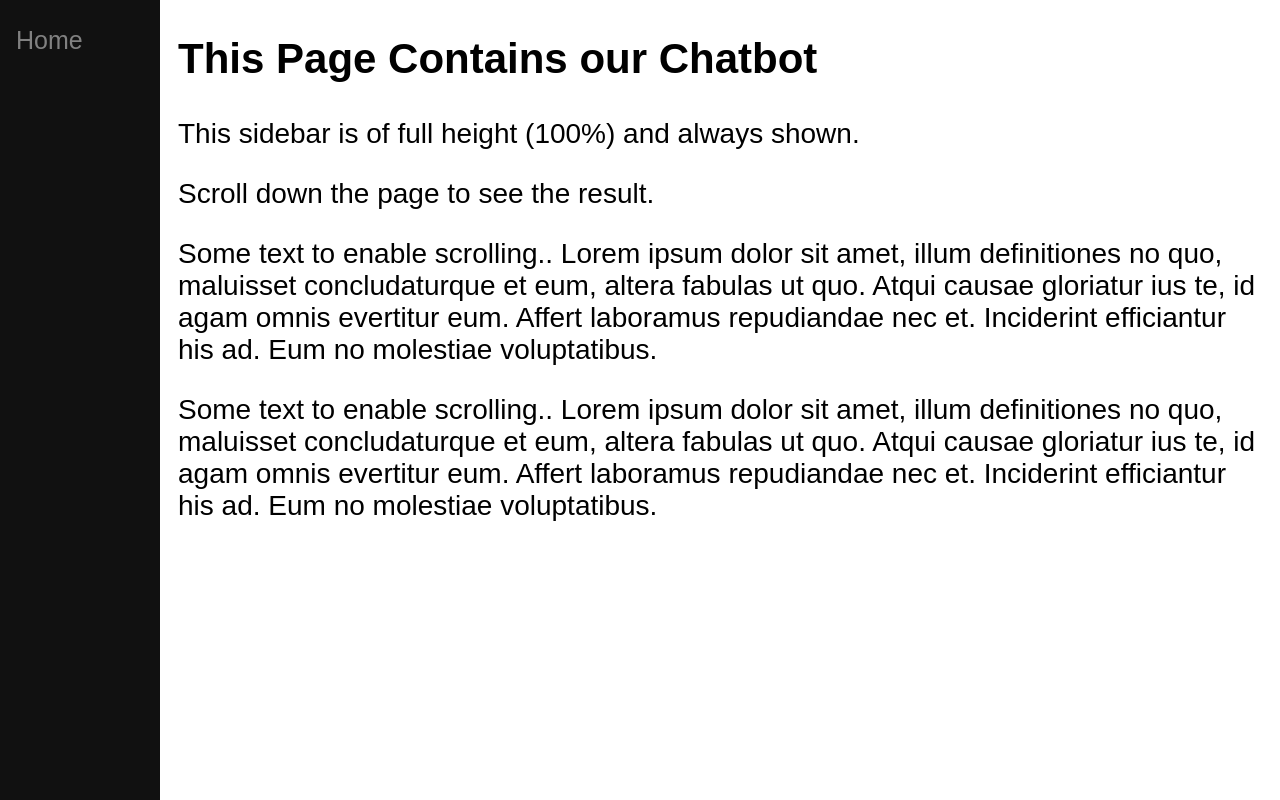
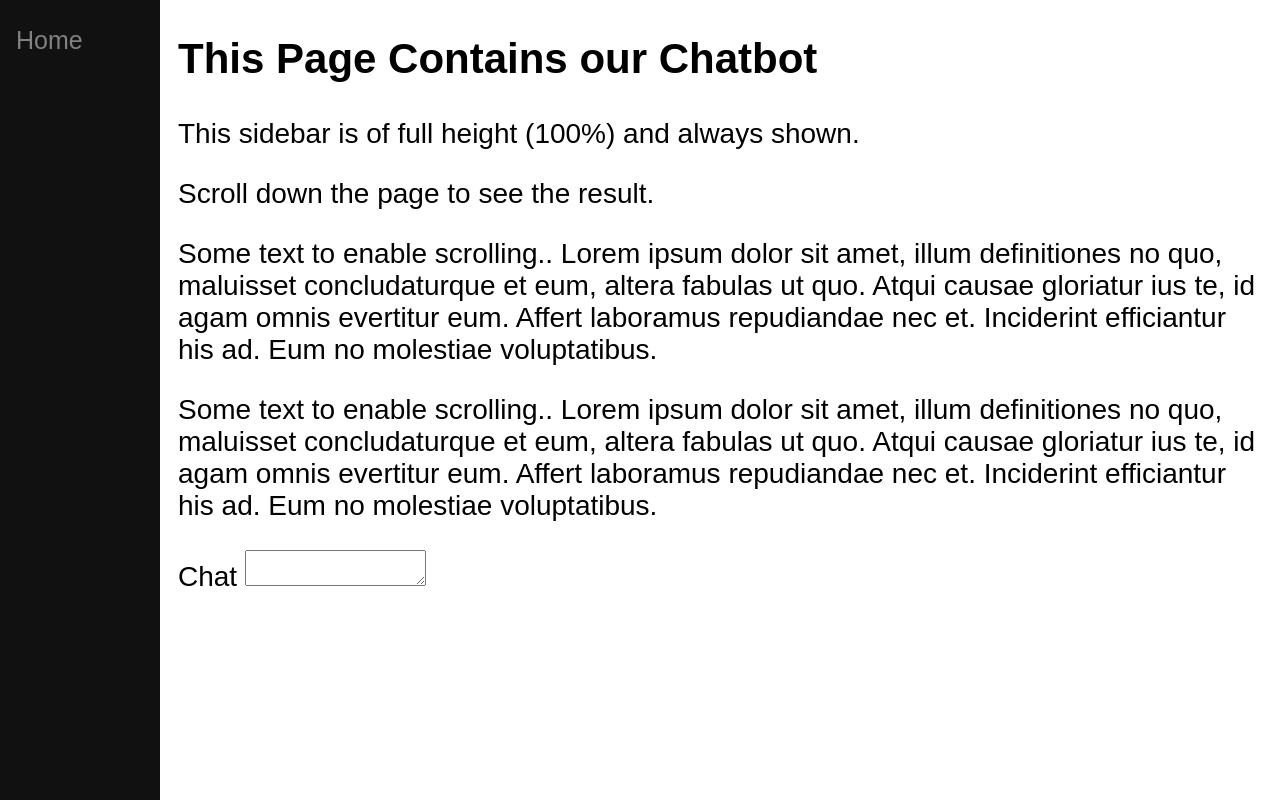
Before and after one commit to EasternUniversity/CSCI405-Language-Detection, a Flask app: page /projects in a window 1280 px wide. Run offline with Flask 2, Linux system fonts and the light colour scheme.

Commit message:
quick fix

```diff
--- a/templates/chatbot.html
+++ b/templates/chatbot.html
@@ -17,6 +17,8 @@
       <p>Scroll down the page to see the result.</p>
       <p>Some text to enable scrolling.. Lorem ipsum dolor sit amet, illum definitiones no quo, maluisset concludaturque et eum, altera fabulas ut quo. Atqui causae gloriatur ius te, id agam omnis evertitur eum. Affert laboramus repudiandae nec et. Inciderint efficiantur his ad. Eum no molestiae voluptatibus.</p>
       <p>Some text to enable scrolling.. Lorem ipsum dolor sit amet, illum definitiones no quo, maluisset concludaturque et eum, altera fabulas ut quo. Atqui causae gloriatur ius te, id agam omnis evertitur eum. Affert laboramus repudiandae nec et. Inciderint efficiantur his ad. Eum no molestiae voluptatibus.</p>
+      <label for="chat">Chat</label>
+      <textarea name="chat", id="chat">{{request.form['body']}}</textarea>
     </div>
 
   </body>
```
